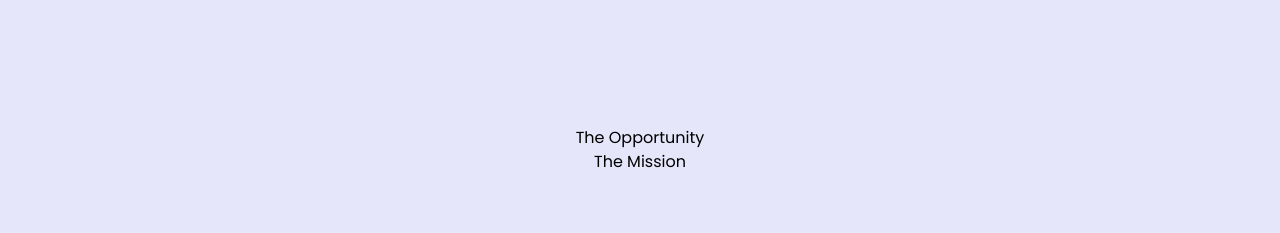
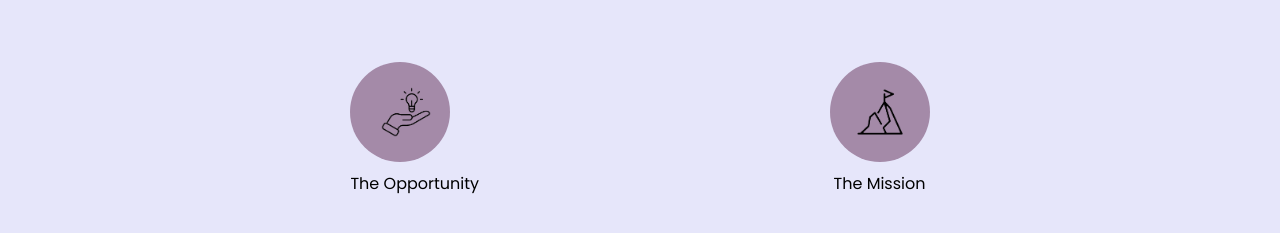
Before and after one commit to HuzefaDohadwala/MERN_Serenity, a React (Create React App) app in the folder my-app/: page /about in a window 1280 px wide. Shown: the part 877-1110 px from the top of the page. Built offline with nearby package versions, Linux system fonts and the light colour scheme.

Commit message:
about2 changes

```diff
--- a/my-app/src/components/About2.css
+++ b/my-app/src/components/About2.css
@@ -25,5 +25,33 @@
 }
 
 .about2_bottom {
-  margin-top: 10%;
+  margin-top: 5%;
+  display: flex;
+  justify-content: space-evenly;
 }
+
+.icon_cell {
+  background-color: #a48aa8; /* Circular background color */
+  border-radius: 50%; /* Makes it circular */
+  padding: 20px; /* Padding around the image */
+  width: 100px; /* Fixed width */
+  height: 100px; /* Fixed height */
+  display: flex;
+  justify-content: center;
+  align-items: center;
+}
+
+.about2_icon {
+  width: 50px; /* Set the width you desire */
+  height: 50px; /* Set the height you desire */
+}
+
+.about2_oppIcon {
+  margin-left: 20%;
+}
+
+.about2_bottomTitle {
+  font-size: 1em;
+  text-align: center;
+  margin-top: 10px;
+}
--- a/my-app/src/components/About2.jsx
+++ b/my-app/src/components/About2.jsx
@@ -1,6 +1,8 @@
 import React from "react";
 import "./About2.css";
 import About2Img from "./About2Img.jpg";
+import mission from "./mission.png";
+import opportunity from "./opportunity.png";
 
 const About2 = () => {
   return (
@@ -12,10 +14,20 @@ const About2 = () => {
       </div>
       <div className="about2_bottom">
         <div className="about2_opportunity">
-          <h1>The Opportunity</h1>
+          <div className="icon_cell">
+            <img
+              src={opportunity}
+              alt="logo"
+              className="about2_icon about2_oppIcon"
+            />
+          </div>
+          <h1 className="about2_bottomTitle">The Opportunity</h1>
         </div>
         <div className="about2_mission">
-          <h1>The Mission</h1>
+          <div className="icon_cell">
+            <img src={mission} alt="logo" className="about2_icon" />
+          </div>
+          <h1 className="about2_bottomTitle">The Mission</h1>
         </div>
       </div>
     </div>
```
Also changed, not shown: my-app/src/components/mission.png (added), my-app/src/components/opportunity.png (added).
